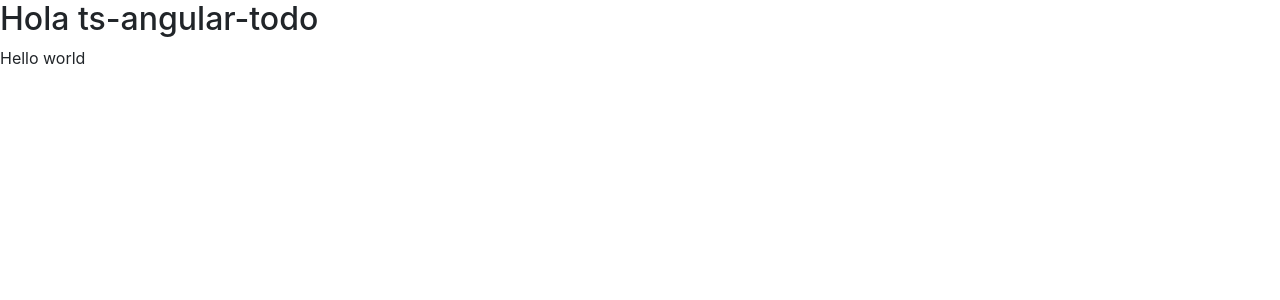
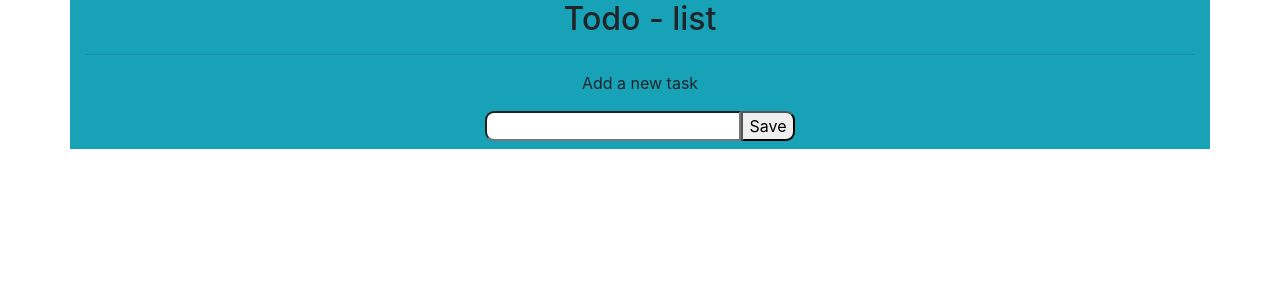
Before and after one commit to kennycallado/angular-todo, an Angular app: page / in a window 1280 px wide. Shown: the top 300 px of the page. Built offline with nearby package versions, Linux system fonts and the light colour scheme.

Commit message:
# Commit - 4 - Agregados algunos estilos al template - Agrega funcionalidad básica al input y button

```diff
--- a/src/app/app.component.html
+++ b/src/app/app.component.html
@@ -1,2 +1,5 @@
-<h2>Hola {{title}}</h2>
-<app-input-button-unit></app-input-button-unit>
+<div class="container bg-info text-center">
+  <h2>Todo - list</h2>
+  <hr class="text-secundary"/>
+  <app-input-button-unit></app-input-button-unit>
+</div>
--- a/src/app/input-button-unit/input-button-unit.component.css
+++ b/src/app/input-button-unit/input-button-unit.component.css
@@ -0,0 +1,9 @@
+button {
+  border-top-right-radius: 9px;
+  border-bottom-right-radius: 9px;
+}
+
+input {
+  border-top-left-radius: 9px;
+  border-bottom-left-radius: 9px;
+}
--- a/src/app/input-button-unit/input-button-unit.component.html
+++ b/src/app/input-button-unit/input-button-unit.component.html
@@ -1 +1,15 @@
-{{title}}
+<div class="pb-2">
+
+  <p>Add a new task</p>
+  <input #input [title]="title"
+    (keyup.enter)="eventHandler($event.target)" />
+  <button
+    (click)="eventHandler(input)"
+    (keyup.enter)="eventHandler(input)" >
+    Save
+  </button>
+</div>
+<div class="m-2">
+
+  <p>{{title}}</p>
+</div>
--- a/src/app/input-button-unit/input-button-unit.component.ts
+++ b/src/app/input-button-unit/input-button-unit.component.ts
@@ -6,16 +6,23 @@ import { Component, OnInit } from '@angular/core';
   styleUrls: ['./input-button-unit.component.css']
 })
 export class InputButtonUnitComponent implements OnInit {
-  title: string = "";
+  title = "";
 
   constructor() {
-    this.changeTitle("Hello world");
+  }
+
+  eventHandler(target: HTMLInputElement | any) {
+    if (target?.value) {
+      this.changeTitle(target?.value);
+    }
+    // Devuelve el foco
+    target?.focus();
+    // document.querySelector('input')?.focus();
   }
 
   changeTitle(newTitle: string) {
     this.title = newTitle;
-    }
-  // La voy a dejar al final
-  ngOnInit(): void {
   }
+
+  ngOnInit(): void {}
 }
```
